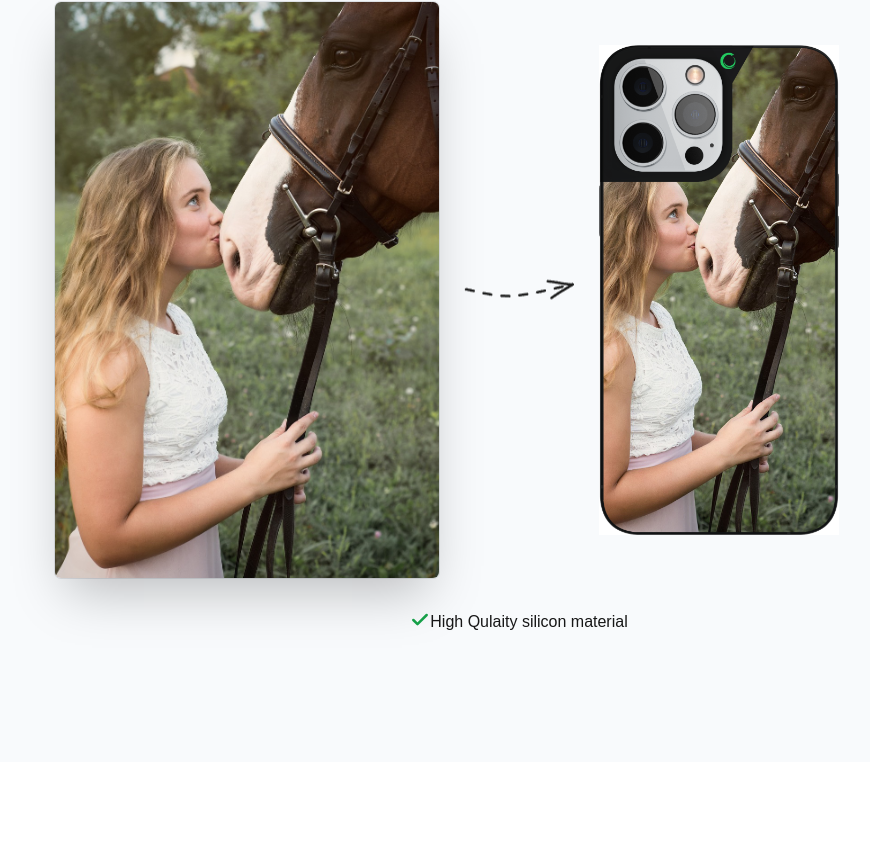
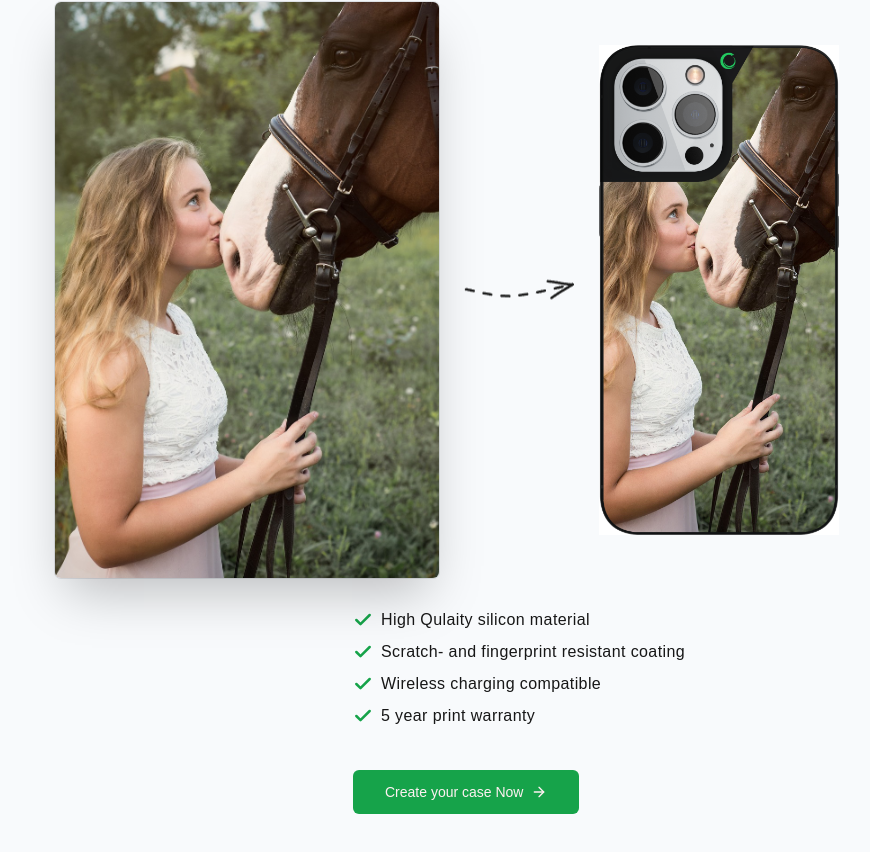
Before and after one commit to hritikk7/phone-case, a Next.js app: page / in a window 1280 px wide. Shown: the part 1977-2829 px from the top of the page, without its empty margins (121-991 px from the left). Before the commit the page ends 2739 px from the top, so only its background shows below. Built offline with nearby package versions, Linux system fonts and the light colour scheme; no server answers.

Commit message:
landing page completed

```diff
--- a/src/app/page.tsx
+++ b/src/app/page.tsx
@@ -1,7 +1,9 @@
 import MaxWidthWrapper from "@/components/MaxWidthWrapper";
-import { Check, Star } from "lucide-react";
+import { ArrowRight, Check, Star } from "lucide-react";
 import Phone from "@/components/Phone";
 import Reviews from "@/components/Reviews";
+import Link from "next/link";
+import { buttonVariants } from "@/components/ui/button";
 export default function Home() {
   return (
     <div className="bg-slate-50 grainy-light">
@@ -241,12 +243,36 @@ export default function Home() {
             </div>
           </div>
 
-          <ul className="my-8 mx-auto w-fit">
-            <li className="flex ">
+          <ul className="my-8 mx-auto w-fit  space-y-3">
+            <li className="w-fit flex gap-2 items-center leading-4 tracking-wide ">
               <Check className="w-5 h-5  stroke-[3px] text-green-600" />
               High Qulaity silicon material
             </li>
+            <li className="w-fit flex gap-2 items-center leading-4 tracking-wide ">
+              <Check className="w-5 h-5  stroke-[3px] text-green-600" />
+              Scratch- and fingerprint resistant coating
+            </li>
+            <li className="w-fit flex gap-2 items-center leading-4 tracking-wide ">
+              <Check className="w-5 h-5  stroke-[3px] text-green-600" />
+              Wireless charging compatible
+            </li>
+            <li className="w-fit flex gap-2 items-center leading-4 tracking-wide ">
+              <Check className="w-5 h-5  stroke-[3px] text-green-600" />5 year
+              print warranty
+            </li>
 
+            <div className="mt-8 ">
+              <Link
+                href="/configure/upload"
+                className={buttonVariants({
+                  size: "lg",
+                  className: "mt-8",
+                })}
+              >
+                Create your case Now
+                <ArrowRight className="h-4 w-4 ml-2" />
+              </Link>
+            </div>
           </ul>
         </MaxWidthWrapper>
       </section>
```
